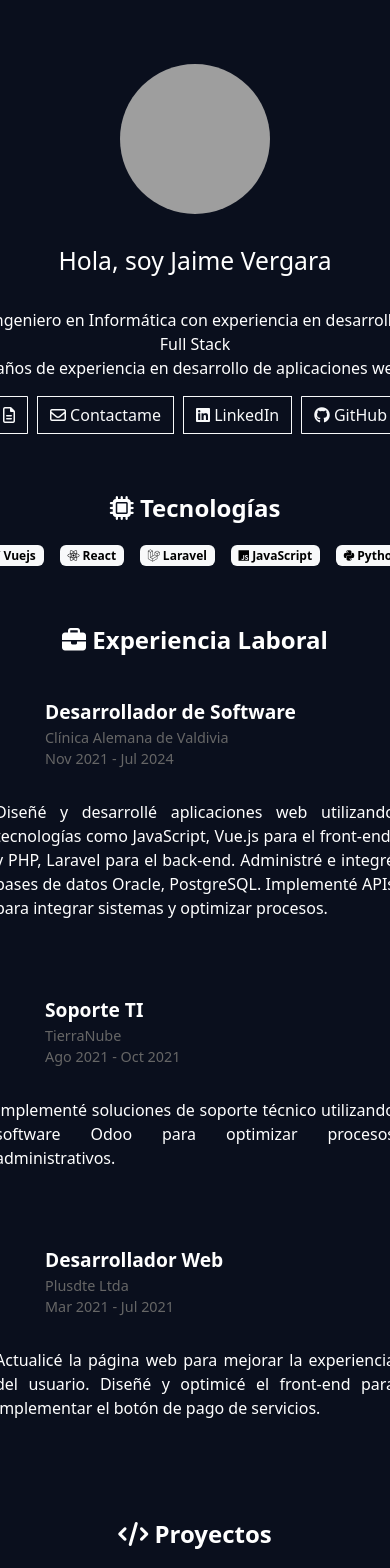
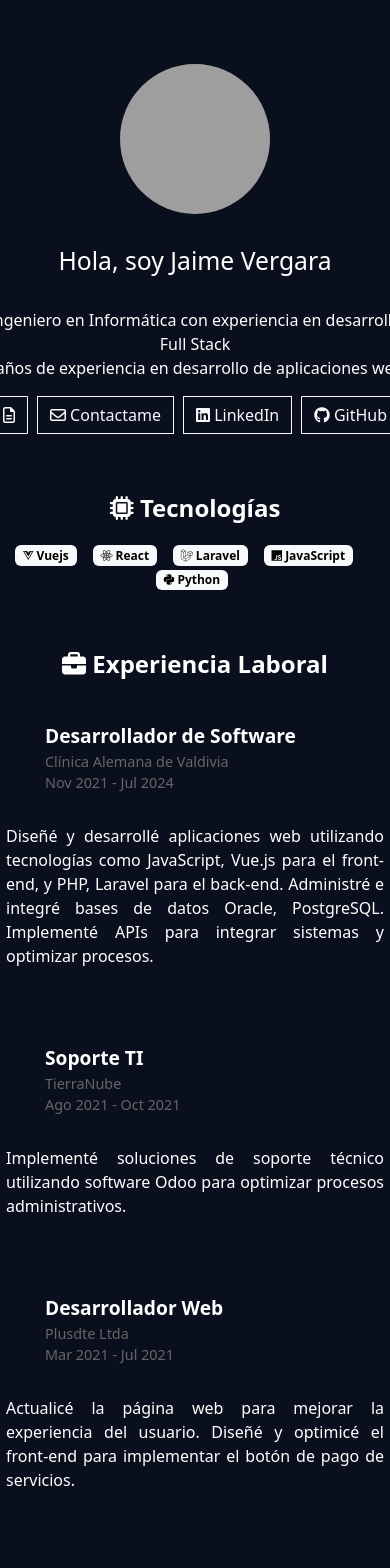
Before and after one commit to JaimeVergara/portafolio, a React (Vite) app: page /services in a window 390 px wide. Shown: the top 1568 px of the page. Built offline with nearby package versions, Linux system fonts and the light colour scheme; grey boxes are pictures that could not be loaded.

Commit message:
ajuste responsibo

```diff
--- a/src/App.css
+++ b/src/App.css
@@ -83,8 +83,25 @@
 
 @media (max-width: 768px) {
   .experiencia, .proyecto {
+    display: flex; /* Asegura que flexbox está activo */
     flex-direction: column; /* Cambia a diseño vertical */
+    align-items: center; /* Centra horizontalmente */
+    justify-content: center; /* Centra verticalmente */
     text-align: center; /* Centra el texto */
+    width: 95%; /* Asegura que ocupe todo el ancho disponible */
+  }
+}
+
+/* Responsividad */
+@media (max-width: 768px) {
+  .tecno {
+    justify-content: center;
+    width: 95%;
+  }
+
+  .badge {
+    font-size: 0.9rem; /* Ajusta el tamaño en pantallas pequeñas */
+    padding: 6px 10px;
   }
 }
 
--- a/src/components/Tecnologia.jsx
+++ b/src/components/Tecnologia.jsx
@@ -6,7 +6,7 @@ export function Tecnologia() {
         <div className="titulos">
             <span><i className="fa-solid fa-microchip"></i> Tecnologías</span>
         </div>
-        <div>
+        <div className="tecno">
             <span className="badge text-bg-light"><i className="fa-brands fa-vuejs"></i> Vuejs</span>
             <span className="badge text-bg-light margin-left"><i className="fa-brands fa-react"></i> React</span>
             <span className="badge text-bg-light margin-left"><i className="fa-brands fa-laravel"></i> Laravel</span>
```
